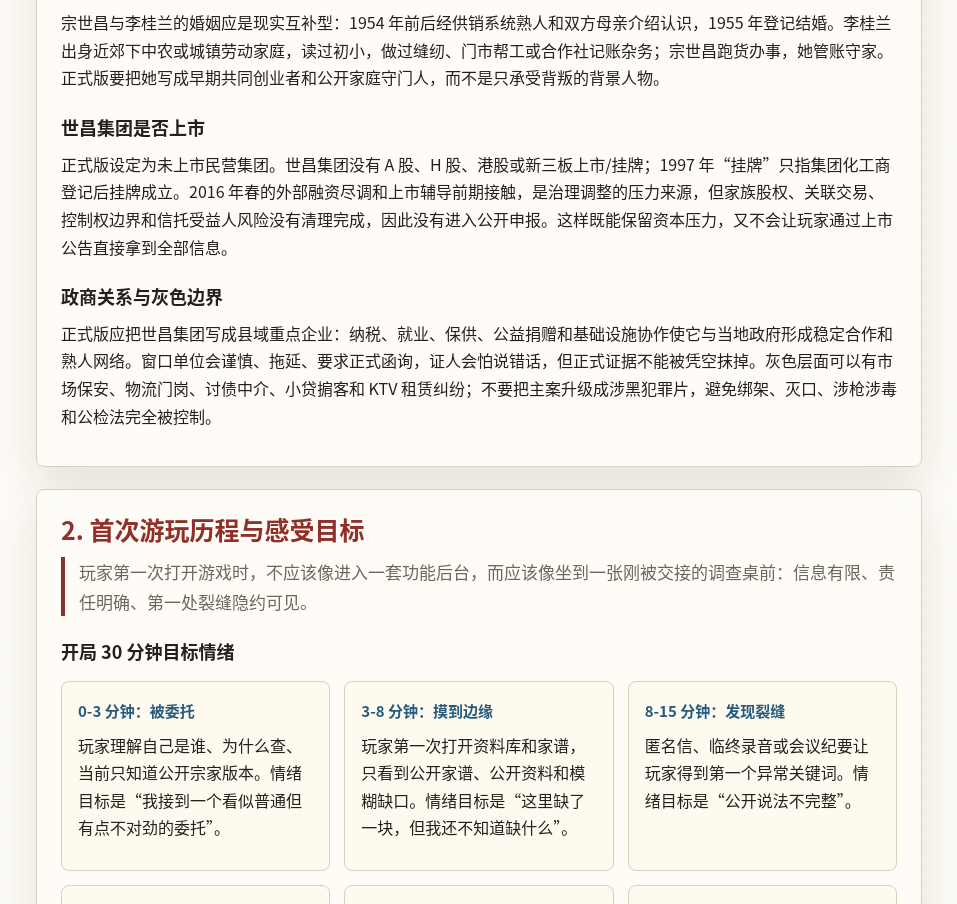
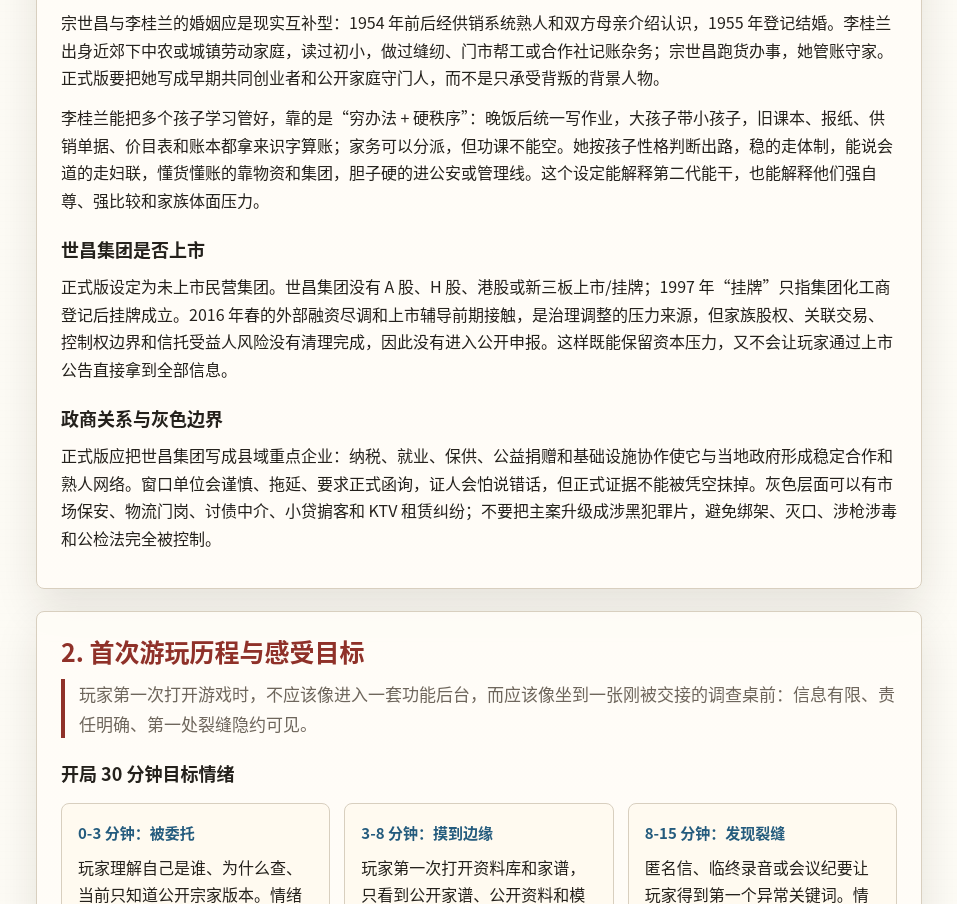
Before and after one commit to likaihaha/ZongFamily, a website: page yunshan_formal_version_plan.html in a window 1280 px wide. Shown: the part 1380-2284 px from the top of the page, without its empty margins (298-1255 px from the left). Drawn offline with Linux system fonts and the light colour scheme.

Commit message:
Clarify Li Guilan family education canon

```diff
--- a/yunshan_formal_version_plan.html
+++ b/yunshan_formal_version_plan.html
@@ -434,6 +434,7 @@
         <p>正式版要把罗建宁的出生放回年代里：宗世昌 1932 年出生，童年经历抗战和战后动荡，成年后在供销系统掌握物资、人情和调配资源。1969 年他 37 岁，已经与李桂兰育有五名公开子女；罗月珍 1949 年生，1968 年作为贵州籍知青进入云山供销仓储点。两人的交集来自封闭单位、夜班调拨、宿舍管理、垫付医药费和地方资源不对等，而不是现代豪门风流桥段。叙事应承认人物复杂，但不替宗世昌逃避责任。</p>
         <p>宗世昌的能力设定应是低学历高实务：小学至初中断续教育，后来参加供销系统识字、珠算、仓储统计和会计短训；他算账快、记忆力强、熟悉货路、懂人情调度，能找车、找药、垫钱、递话。魅力不是英俊浪漫，而是旧县城里“他能把事办成”的稳劲；阴影是控制欲、人情债和把私人问题压进模糊流程的能力。</p>
         <p>宗世昌与李桂兰的婚姻应是现实互补型：1954 年前后经供销系统熟人和双方母亲介绍认识，1955 年登记结婚。李桂兰出身近郊下中农或城镇劳动家庭，读过初小，做过缝纫、门市帮工或合作社记账杂务；宗世昌跑货办事，她管账守家。正式版要把她写成早期共同创业者和公开家庭守门人，而不是只承受背叛的背景人物。</p>
+        <p>李桂兰能把多个孩子学习管好，靠的是“穷办法 + 硬秩序”：晚饭后统一写作业，大孩子带小孩子，旧课本、报纸、供销单据、价目表和账本都拿来识字算账；家务可以分派，但功课不能空。她按孩子性格判断出路，稳的走体制，能说会道的走妇联，懂货懂账的靠物资和集团，胆子硬的进公安或管理线。这个设定能解释第二代能干，也能解释他们强自尊、强比较和家族体面压力。</p>
 
         <h3>世昌集团是否上市</h3>
         <p>正式版设定为未上市民营集团。世昌集团没有 A 股、H 股、港股或新三板上市/挂牌；1997 年“挂牌”只指集团化工商登记后挂牌成立。2016 年春的外部融资尽调和上市辅导前期接触，是治理调整的压力来源，但家族股权、关联交易、控制权边界和信托受益人风险没有清理完成，因此没有进入公开申报。这样既能保留资本压力，又不会让玩家通过上市公告直接拿到全部信息。</p>
```
Also changed, not shown: yunshan_project_docs.html (+1 -0 lines).
